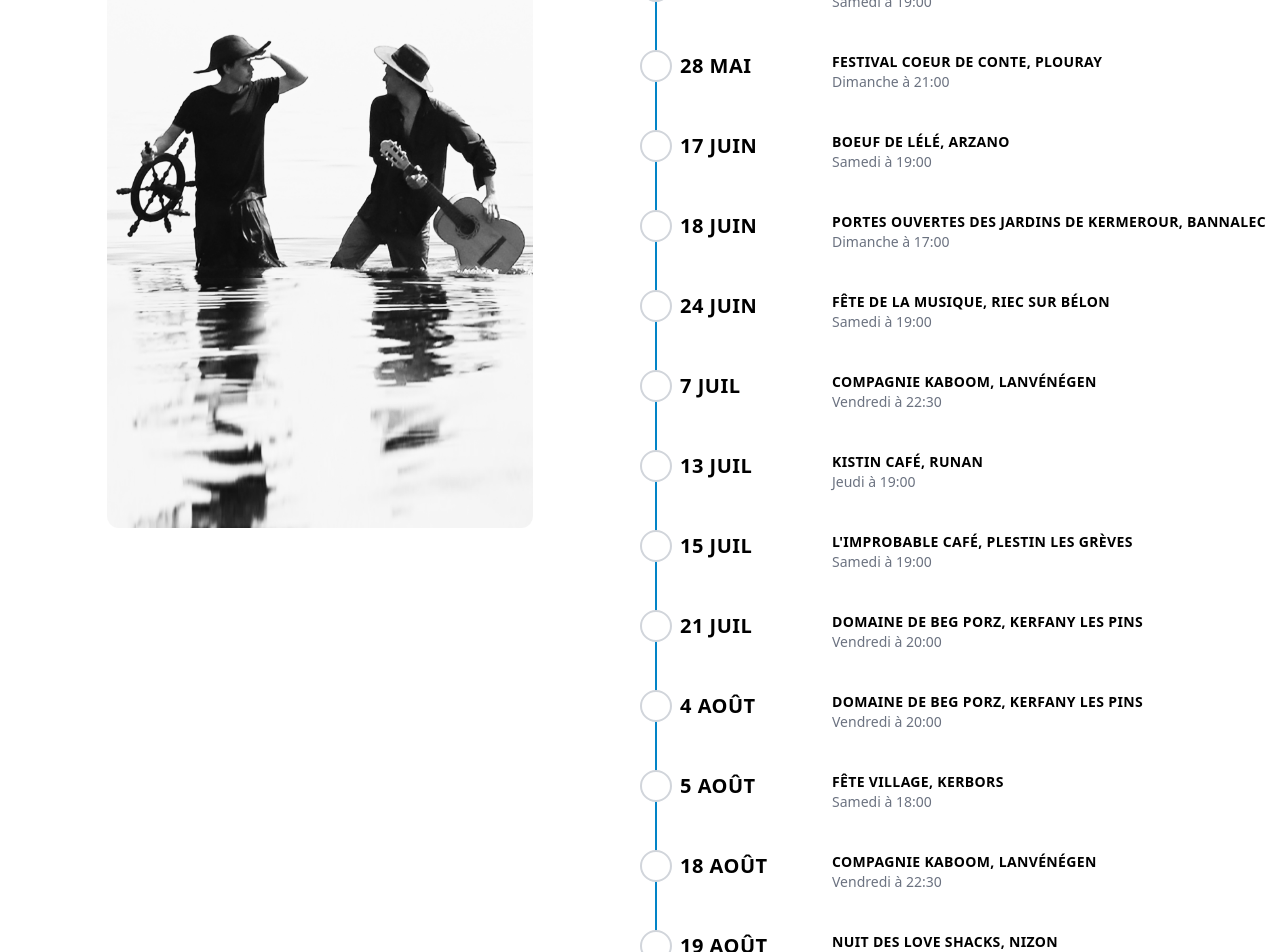
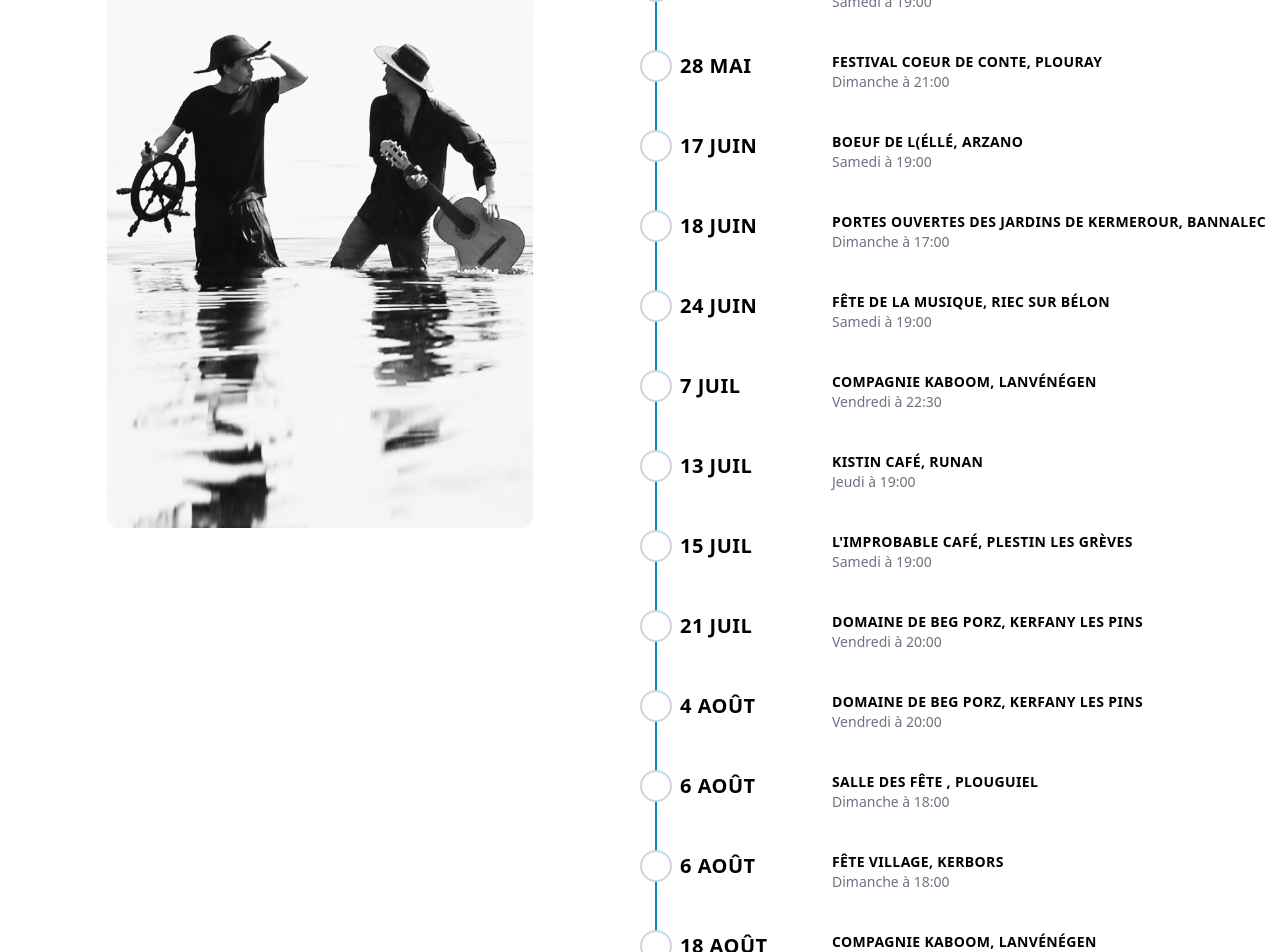
Before and after one commit to AlexandreKempf/en-tete-a-texte, a SvelteKit app: page /concerts in a window 1280 px wide. Shown: the part 240-1192 px from the top of the page. Built offline with nearby package versions, Linux system fonts and the light colour scheme.

Commit message:
Update +page.svelte

```diff
--- a/src/routes/concerts/+page.svelte
+++ b/src/routes/concerts/+page.svelte
@@ -18,7 +18,7 @@
 		},
 		{
 			date: new Date(2023, 5, 17, 19, 0),
-			place: "Boeuf de Lélé, Arzano"
+			place: "Boeuf de L(éllé, Arzano"
 		},
 		{
 			date: new Date(2023, 5, 18, 17, 0),
@@ -49,7 +49,11 @@
 			place: "Domaine de Beg Porz, Kerfany Les Pins"
 		},
 		{
-			date: new Date(2023, 7, 5, 18, 0),
+			date: new Date(2023, 7, 6, 18, 0),
+			place: "Salle des Fête , Plouguiel"
+		},
+		{
+			date: new Date(2023, 7, 6, 18, 0),
 			place: "Fête Village, Kerbors"
 		},
 		{
```
